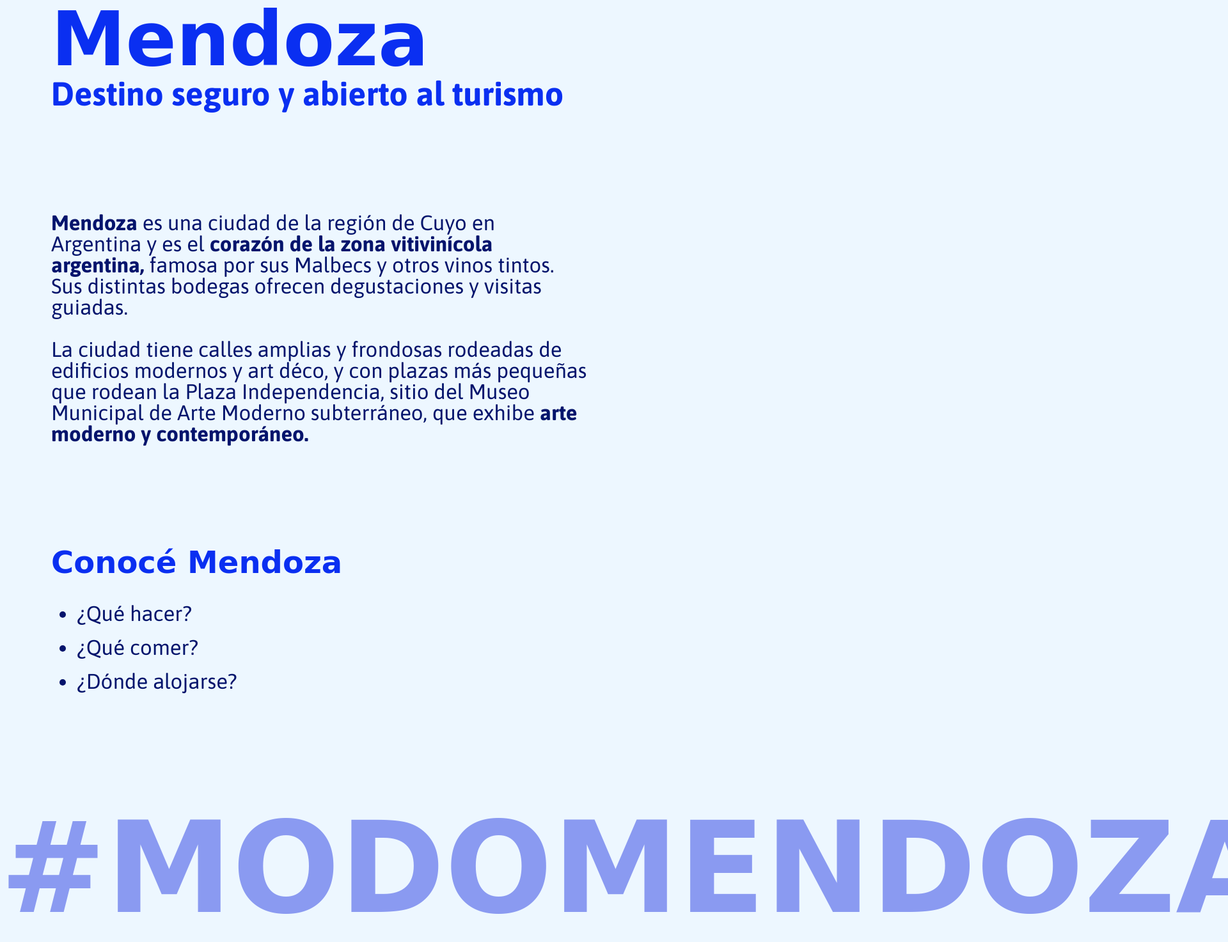
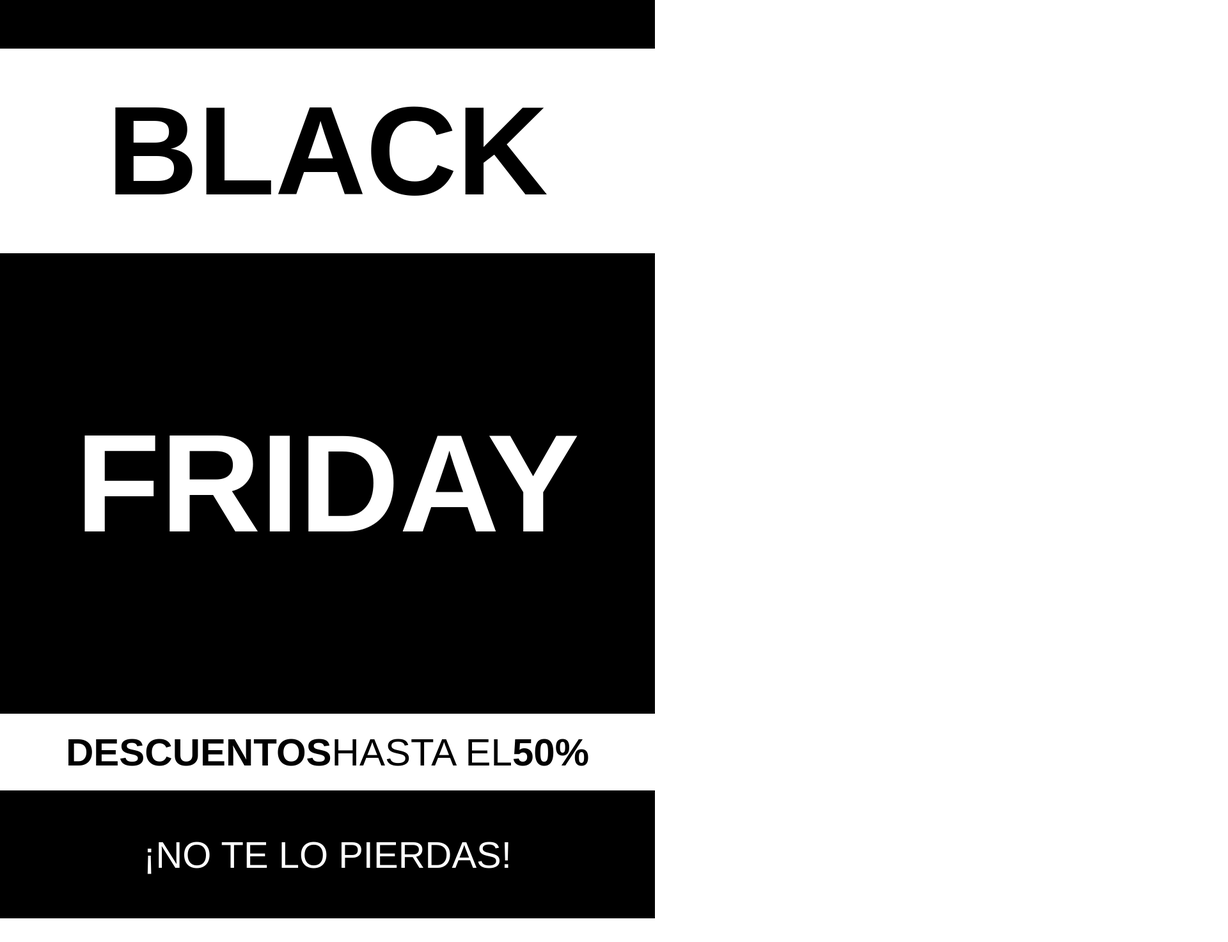
Before and after one commit to Maartizza/bootcamp-java-universidad-2023-desafios_desafio-html, a plain HTML site: page index.html in a window 1280 px wide. Shown: the part 164-1637 px from the top of the page at 64% size, 1920 px wide, since content can reach past the window. After the commit the page ends 1600 px from the top, so only its background shows below. Drawn offline with Linux system fonts and the light colour scheme; a web font is replaced by a local one.

Commit message:
add files eje 2

```diff
--- a/estilo.css
+++ b/estilo.css
@@ -1,56 +1,71 @@
-@import url('https://fonts.googleapis.com/css2?family=Asap:wght@400;700&family=MuseoModerno:wght@700&display=swap');
+@import url('https://fonts.googleapis.com/css2?family=Montserrat:wght@600;900&display=swap');
 
 body {
-    background-color: #edf7ff;
+    font-family: 'Montserrat', sans-serif;
     margin: 0;
+    width: 80%;
 }
 header{
-    background-color: #8a9af1;
-    height: 7px;
+    background-color: #000000;
+    color: #FFFFFF;
+    height: 30vh;
+    font-size: 66px;
+    font-family: 'Montserrat black', sans-serif;
+    margin-block-start: 0;
+    margin-block-end: 0;
+    display:flex;
+    justify-content: center;
+    align-items: center;
 }
 
-div {
-    margin-left: 10vh;
-    text-align: left;
-    line-height: 1;
-}
 h1 {
-    font-family:'MuseoModerno', cursive;
-    font-size: 117px;
-    color: #0a2ff1;
-    margin-block-start: 20vh;
+    background-color: #000000;
+    color: #FFFFFF;
+    height: 90vh;
+    font-size: 217px;
+    font-family: 'Montserrat black', sans-serif;
+    margin-block-start: 0;
     margin-block-end: 0;
+    display:flex;
+    justify-content: center;
+    align-items: center;
 
 }
-h3 {
-    font-family: 'Asap', sans-serif;
-    font-size: 52px;
-    color: #0a2ff1;
+h2 {
+    background-color: #FFFFFF;
+    color: #000000;
+    height: 40vh;
+    font-size: 197px;
+    font-family: 'Montserrat black', sans-serif;
     margin-block-start: 0;
-    margin-block-end: 20vh;
+    margin-block-end: 0;
+    display:flex;
+    justify-content: center;
+    align-items: center;
+}
+p {
+    background-color: #FFFFFF;
+    color: #000000;
+    height: 15vh;
+    font-size: 60px;
+    font-family: 'Montserrat semibold', sans-serif;
+    margin-block-start: 0;
+    margin-block-end: 0;
+    display:flex;
+    justify-content: center;
+    align-items: center;
+}
 
-    }
-p {
-    font-family: 'Asap', sans-serif;
-    font-size: 33px;
-    color: #04146c;
-    width: 70%;
-}
-h2 {
-    font-family:'MuseoModerno', cursive;
-    font-size: 48px;
-    color: #0a2ff1;
-    margin-block-start: 20vh;
-}
-li {
-    font-family:'Asap', sans-serif;
-    font-size: 33px;
-    color: #04146c;
-    margin: 20px 0;
-}
-.end{
-    font-family: 'MuseoModerno', cursive;
-    font-size: 198px;
-    color: #8a9af1;
+.final {
+    background-color: #000000;
+    color: #FFFFFF;
+    height: 25vh;
+    font-size: 58px;
+    font-family: 'Montserrat semibold', sans-serif;
+    margin-block-start: 0;
+    margin-block-end: 0;
+    display:flex;
+    justify-content: center;
+    align-items: center;
 
 }
--- a/index.html
+++ b/index.html
@@ -4,35 +4,15 @@
     <meta charset="UTF-8">
     <meta name="viewport" content="width=device-width, initial-scale=1.0">
     <link rel="stylesheet" href="estilo.css">
-    <title>Laboratorio 1</title>
+    <title>Laboratorio 2</title>
 </head>
 <body>
-    <header></header>
-    <div><h1>Mendoza</h1>
-        <h3>Destino seguro y abierto al turismo</h3>
-    </div>
-    <div>
-        <p><strong>Mendoza</strong> es una
-        ciudad de la región de Cuyo en Argentina y
-        es el <strong>corazón de la zona vitivinícola argentina,</strong> famosa por
-        sus Malbecs y otros vinos tintos. Sus distintas bodegas
-        ofrecen degustaciones y visitas guiadas.</p>
-        <p>La ciudad tiene calles amplias y frondosas rodeadas de
-        edificios modernos y art déco, y con plazas más pequeñas
-        que rodean la Plaza Independencia, sitio del Museo
-        Municipal de Arte Moderno subterráneo, que exhibe <strong>arte
-        moderno y contemporáneo.</strong></p>
-    </div>
-    <div>
-        <h2>Conocé Mendoza</h2>
-        <ul>
-            <li>¿Qué hacer?</li>
-            <li>¿Qué comer?</li>
-            <li>¿Dónde alojarse?</li>
-        </ul>
-    </div>
+    <header>23 NOVIEMBRE</header>
+    <h2>BLACK</h2>
+    <h1>FRIDAY</h1>
+    <p><STRONG>DESCUENTOS</STRONG> HASTA EL <STRONG>50%</STRONG></p>
 
-    <footer><h1 class="end"> #MODOMENDOZA</h1></footer>
+    <footer><p class="final"> ¡NO TE LO PIERDAS!</p></footer>
 
 </body>
 </html>
```
